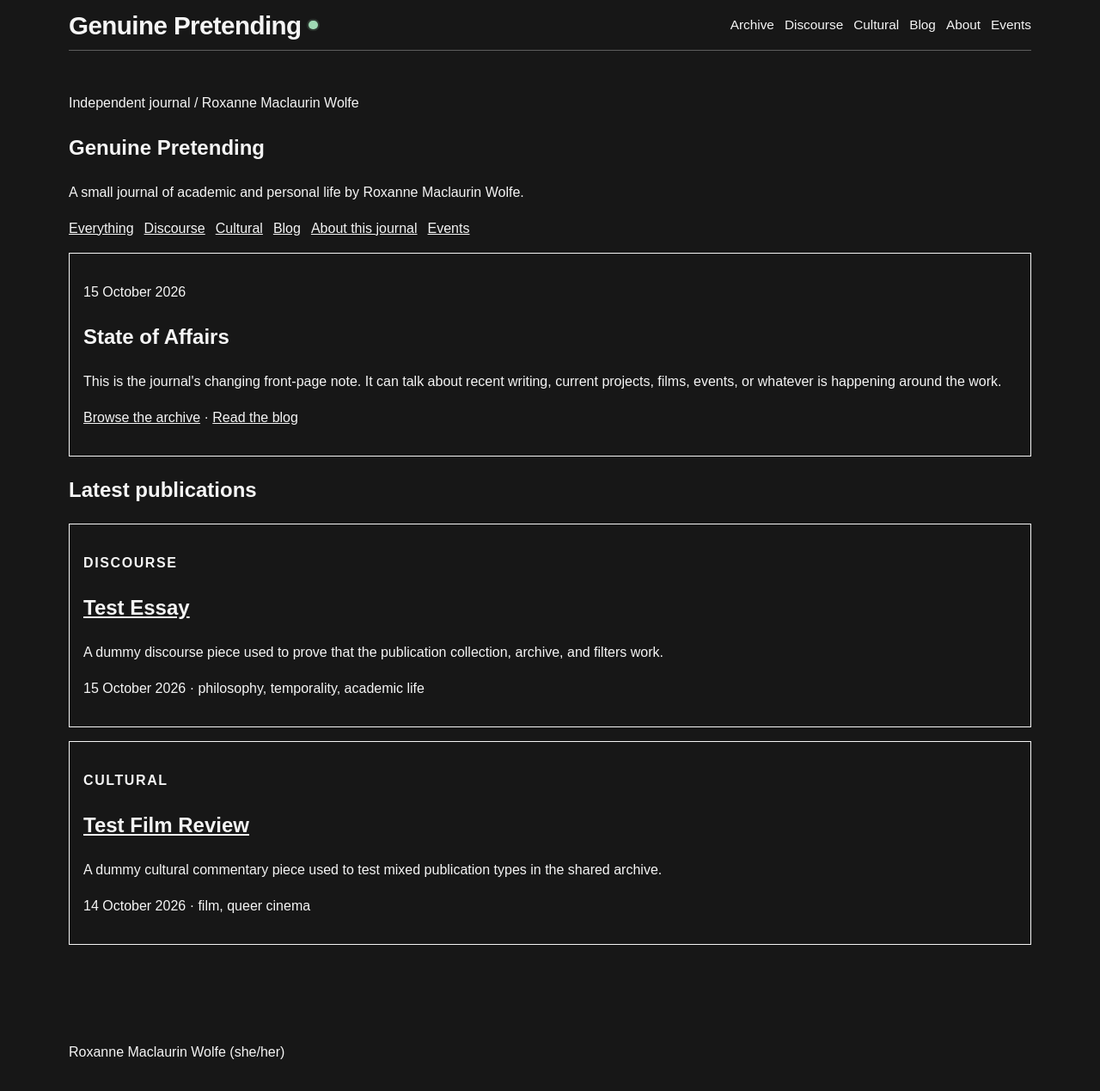
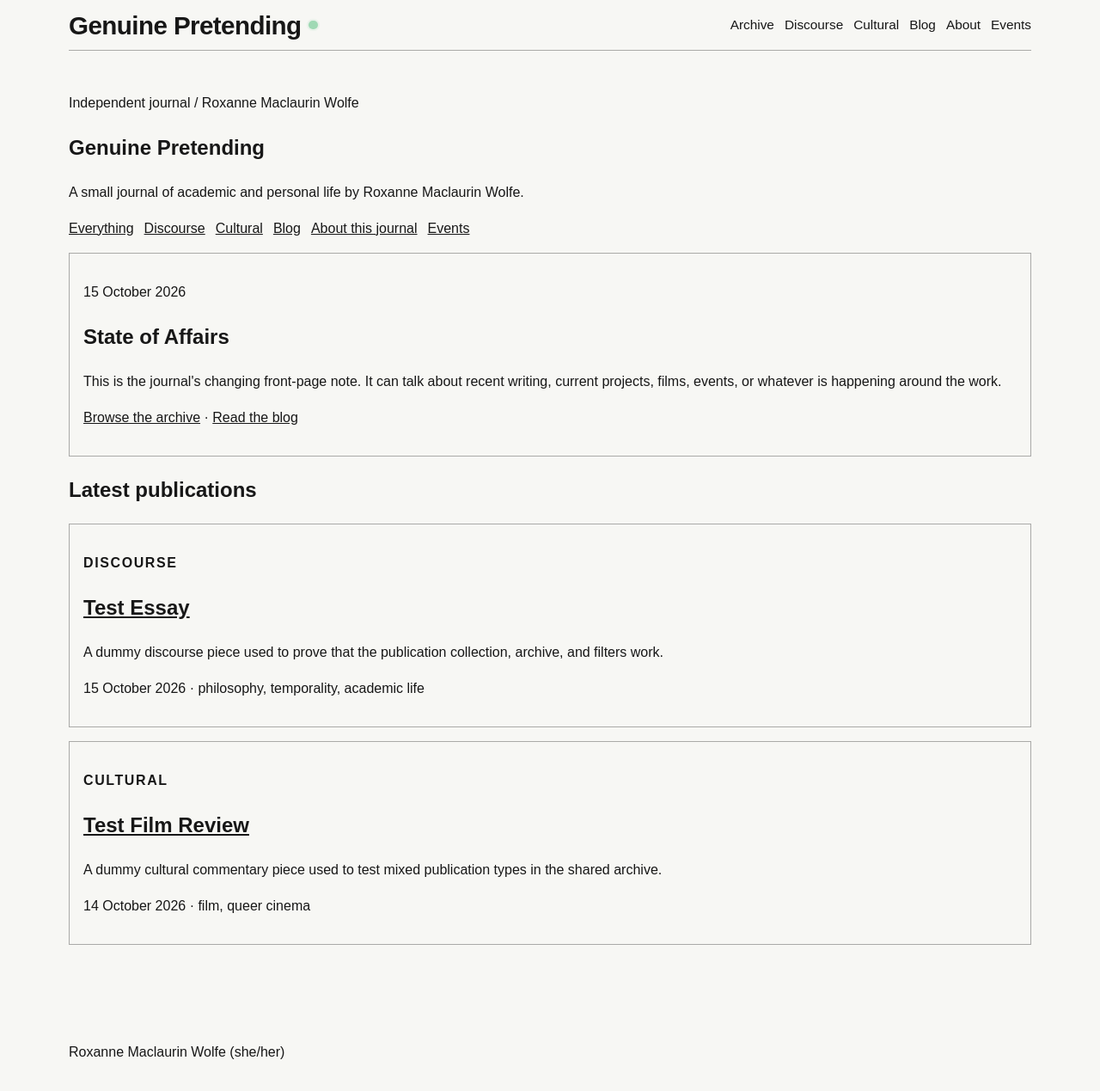
Before and after one commit to roxannewolfe/roxannewolfe.github.io, a Jekyll site: the page built from index.html, in a window 1280 px wide. Shown: the whole page at 86% size. Built offline with Jekyll 4.4.1, drawn with Linux system fonts in a browser that asks for light colours.

Commit message:
Load automatic theme after page styles

```diff
--- a/_layouts/default.html
+++ b/_layouts/default.html
@@ -11,6 +11,7 @@
   {% if page.extra_css %}
     <link rel="stylesheet" href="{{ page.extra_css | relative_url }}?v={{ asset_version }}">
   {% endif %}
+  <link rel="stylesheet" href="{{ '/assets/css/theme.css' | relative_url }}?v={{ asset_version }}">
 </head>
 <body>
   <header class="site-header">
```
